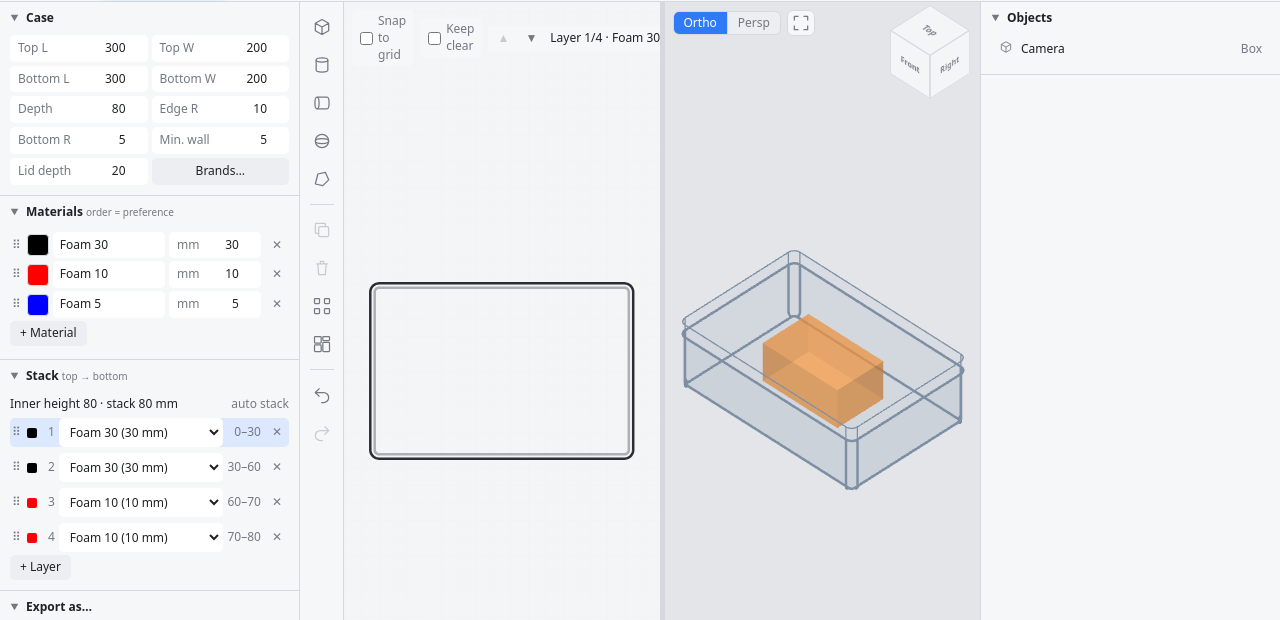
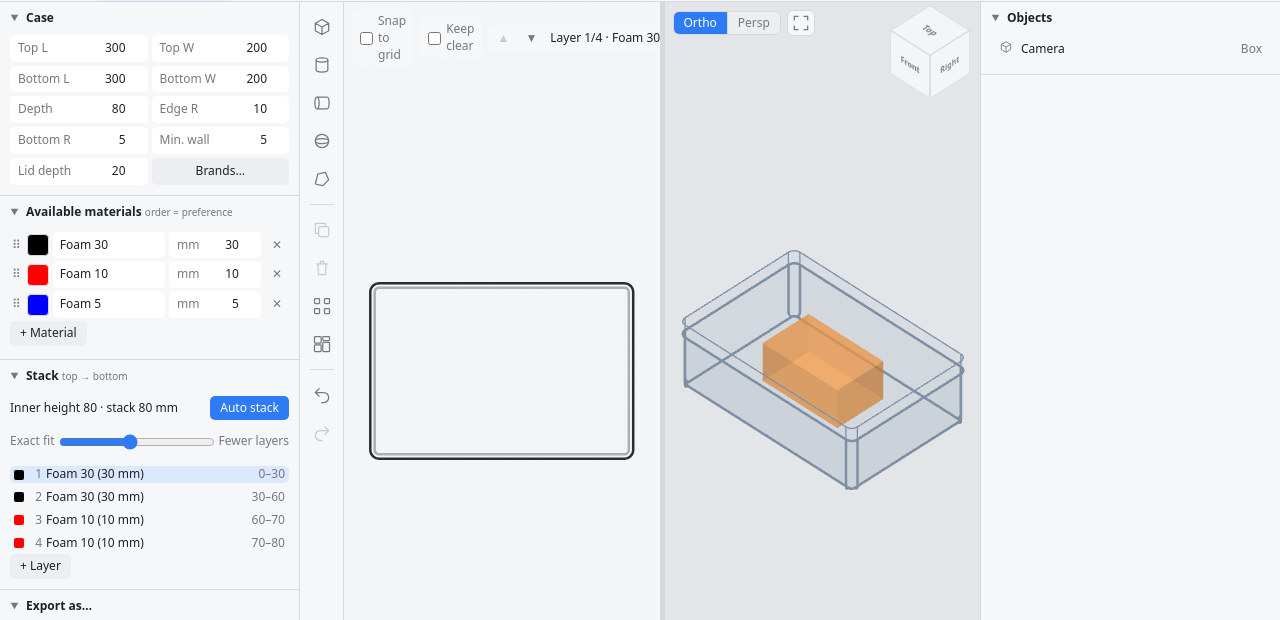
Before and after one commit to falue/incase, a website built with Vite: page index.html in a window 1280 px wide. Shown: the part 36-656 px from the top of the page. Built offline with nearby package versions, Linux system fonts and the light colour scheme; what clipper2-ts would draw is missing.

Commit message:
auto stack every time Z changes

```diff
--- a/index.html
+++ b/index.html
@@ -49,8 +49,8 @@
       <details open><summary>Case <small id="case-preset"></small></summary><div id="case" class="props"></div></details>
       <!-- placed as the last cell of the Case fields by renderCase -->
       <span id="preset-picker" class="preset-picker"><button id="presets-button" data-tip="Fill in the case from a brand's model or one of your own">Brands…</button><div id="presets" class="presets" hidden></div></span>
-      <details open><summary>Materials <small>order = preference</small></summary><div id="materials"></div></details>
-      <details open><summary>Stack <small>top → bottom</small></summary><div id="stack"></div></details>
+      <details open><summary>Available materials <small>order = preference</small></summary><div id="materials"></div></details>
+      <details open><summary>Stack <small>top → bottom</small></summary><div id="stack-head" class="row"></div><div id="stack-weight" class="row" data-tip="Auto stack: how much less sinking of the objects (in mm, all added up) one more layer must bring"></div><div id="stack"></div></details>
       <details open><summary>Export as…</summary><div id="export"></div></details>
       <footer class="links">
         <a href="https://github.com/falue/incase" target="_blank" rel="noopener" data-tip="Source code on GitHub"><svg viewBox="0 0 16 16" aria-label="GitHub"><path d="M8 0C3.58 0 0 3.58 0 8c0 3.54 2.29 6.53 5.47 7.59.4.07.55-.17.55-.38 0-.19-.01-.82-.01-1.49-2.01.37-2.53-.49-2.69-.94-.09-.23-.48-.94-.82-1.13-.28-.15-.68-.52-.01-.53.63-.01 1.08.58 1.23.82.72 1.21 1.87.87 2.33.66.07-.52.28-.87.51-1.07-1.78-.2-3.64-.89-3.64-3.95 0-.87.31-1.59.82-2.15-.08-.2-.36-1.02.08-2.12 0 0 .67-.21 2.2.82.64-.18 1.32-.27 2-.27.68 0 1.36.09 2 .27 1.53-1.04 2.2-.82 2.2-.82.44 1.1.16 1.92.08 2.12.51.56.82 1.27.82 2.15 0 3.07-1.87 3.75-3.65 3.95.29.25.54.73.54 1.48 0 1.07-.01 1.93-.01 2.2 0 .21.15.46.55.38A8.013 8.013 0 0016 8c0-4.42-3.58-8-8-8z"/></svg></a>
--- a/src/main.ts
+++ b/src/main.ts
@@ -5,7 +5,7 @@ import { exportDxf, exportSvg } from './export'
 import { History } from './history'
 import { exportPdf, PAPERS } from './pdf'
 import { PRESETS, saveUserPresets, userPresets, type Preset } from './presets'
-import { boxCorners, defaultItem, itemHeight, loadProject, newProject, parseProject, saveProject, setNotchCount, suggestStack, uid, type CaseKey, type Dim, type Item, type Project, type Shape } from './model'
+import { boxCorners, defaultItem, itemHeight, LAYER_COST, loadProject, newProject, parseProject, saveProject, setNotchCount, suggestStack, uid, type CaseKey, type Dim, type Item, type Material, type Project, type Shape } from './model'
 import { View2D } from './view2d'
 import { View3D } from './view3d'
 
@@ -205,7 +205,7 @@ const renderers: Record<Section, () => void> = { case: renderCase, materials: re
 
 /** Call after every model change; rebuilds the listed panels (structural changes), the rest is synced in place. */
 function changed(...rebuild: Section[]) {
-  if (project.stackAuto) project.stack = suggestStack(project.materials, project.box.depth)
+  if (project.stackAuto) project.stack = suggestStack(project.materials, project.box.depth, project.items.map(it => it.z + itemHeight(it)), project.layerCost)
   for (const s of new Set(rebuild)) renderers[s]()
   renderStack()
   renderPresetName()
@@ -389,8 +389,26 @@ function renderExport() {
   )
 }
 
+/**
+ * Trade-off slider for the auto stack; outside #stack so rebuilding the stack does not break a drag.
+ * Quadratic from 0 to `max` mm, so small values (where most of the effect is) get most of the travel.
+ */
+function renderStackWeight(max = 50) {
+  const slider = input('range', () => String(Math.sqrt((project.layerCost ?? LAYER_COST) / max)), el => {
+    project.layerCost = max * el.valueAsNumber ** 2
+    changed()
+  })
+  Object.assign(slider, { min: '0', max: '1', step: '0.01', className: 'grow' })
+  $('stack-weight').replaceChildren(
+    h('span', { className: 'hint', textContent: 'Exact fit' }),
+    slider,
+    h('span', { className: 'hint', textContent: 'Fewer layers' }),
+  )
+}
+
 function renderStack() {
   const { stack, materials, box } = project
+  $('stack-weight').hidden = !project.stackAuto
   const manual = (action: () => void) => () => {
     action()
     project.stackAuto = false
@@ -400,11 +418,15 @@ function renderStack() {
     const m = materials.find(m => m.id === id)!
     const a = z
     z += m.thickness
-    const select = h('select', { className: 'grow' }, ...materials.map(o => h('option', { value: o.id, textContent: `${o.name} (${fmtLen(o.thickness)} ${unit()})` })))
+    const label = (o: Material) => `${o.name} (${fmtLen(o.thickness)} ${unit()})`
+    const picker = () => {
+      const select = h('select', { className: 'grow' }, ...materials.map(o => h('option', { value: o.id, textContent: label(o) })))
       select.value = id
       select.onchange = () => {
         manual(() => (stack[i] = select.value))()
         changed()
+      }
+      return select
     }
     // clicking a row shows that layer in the top view
     const showLayer = (e: MouseEvent) => {
@@ -413,26 +435,28 @@ function renderStack() {
       scheduleViews()
     }
     return h('div', { className: 'row sortable', onclick: showLayer },
-      dragHandle((from, to) => (move(stack, from, to), (project.stackAuto = false), changed())),
+      // the auto stack picks and orders the materials itself; the empty span keeps the columns
+      project.stackAuto ? h('span') : dragHandle((from, to) => (move(stack, from, to), (project.stackAuto = false), changed())),
       h('span', { className: 'swatch', style: `background:${m.color}` }),
       h('span', { className: 'idx', textContent: String(i + 1), tip: 'Layer number, counted from the top (as on the export labels)' }),
-      select,
+      project.stackAuto ? h('span', { className: 'grow', textContent: label(m) }) : picker(),
       h('span', { className: 'hint range', textContent: `${fmtLen(a)}–${fmtLen(z)}`, tip: 'Depth range of this layer, measured from the foam top' }),
-      iconButton('✕', '', manual(() => stack.splice(i, 1))),
+      ...(project.stackAuto ? [] : [iconButton('✕', '', manual(() => stack.splice(i, 1)))]),
     )
   })
-  $('stack').replaceChildren(
-    h('div', { className: 'row' },
+  $('stack-head').replaceChildren(
     h('span', {
       className: 'total' + (z > box.depth + 0.01 ? ' off' : ''),
       textContent: `Inner height ${fmtLen(box.depth)} · stack ${fmtLen(z)} ${unit()}`,
       tip: 'A stack lower than the case is fine (it rests on the floor); a taller one does not fit',
     }),
     h('span', { className: 'grow' }),
-      project.stackAuto
-        ? h('span', { className: 'hint', textContent: 'auto stack', tip: 'The stack builds itself from the material list until you edit it' })
-        : button('Auto stack', 'Build the stack from the material list again, and keep it updated', () => (project.stackAuto = true)),
+    Object.assign(
+      button('Auto stack', 'When on, the stack builds itself from the material list and the objects and stays updated; editing a layer turns it off', () => (project.stackAuto = !project.stackAuto)),
+      { className: 'toggle' + (project.stackAuto ? ' active' : '') },
     ),
+  )
+  $('stack').replaceChildren(
     ...rows,
     button('+ Layer', "Adds it at the bottom, using the last layer's material", manual(() => materials.length && stack.push(stack.at(-1) ?? materials[0].id))),
   )
@@ -1027,6 +1051,7 @@ function renderAll() {
   renderCase()
   presetPicker()
   renderExport()
+  renderStackWeight()
   changed('materials', 'items', 'selection')
 }
 
--- a/src/model.ts
+++ b/src/model.ts
@@ -57,6 +57,8 @@ export interface Project {
   /** Material ids, top → bottom. */
   stack: string[]
   stackAuto: boolean
+  /** Auto stack: mm of sinking one more layer must save (see suggestStack); missing in older saves. */
+  layerCost?: number
   items: Item[]
   labelColor: string
   /** Width of the cut (laser, mill, knife) in mm; the export offsets cut lines by half of it. */
@@ -143,26 +145,50 @@ export function setNotchCount(it: Item, count: number) {
   }
 }
 
-/** Fills `depth` with as few layers as possible, preferring materials earlier in the list; never exceeds depth. */
-export function suggestStack(materials: Material[], depth: number): string[] {
+/** True if cost `a` beats `b`, comparing entries in order. */
+const cheaper = (a: number[], b: number[]) => {
+  const k = a.findIndex((v, i) => v !== b[i])
+  return k >= 0 && a[k] < b[k]
+}
+
+export const LAYER_COST = 10
+
+/**
+ * Stack for a case `depth` deep, never exceeding it. Ranked by: filling the depth, then fewest layers plus least
+ * sinking of the objects (their `bottoms`, from the foam top, should land on layer boundaries), where one more layer
+ * is worth it only if it saves more than `layerCost` mm of sinking in total, then materials earlier in the list.
+ * Between the boundaries objects rest on, preferred materials go on top.
+ */
+export function suggestStack(materials: Material[], depth: number, bottoms: number[], layerCost = LAYER_COST): string[] {
   const units = materials.map(m => Math.round(m.thickness * 10))
   const target = Math.max(0, Math.round(depth * 10))
-  // best[s] = [layer count, preference cost, last material index] of the cheapest combination summing to s
-  const best: ([number, number, number] | undefined)[] = [[0, 0, -1]]
+  const bs = bottoms.map(b => Math.round(b * 10)).filter(b => b > 0)
+  // best[s]: cheapest stack summing to s; cost = [layers × layerCost + sinking, preference], its last layer spans from..s
+  const best: ({ cost: number[]; from: number; mat: number } | undefined)[] = [{ cost: [0, 0], from: 0, mat: -1 }]
   for (let s = 1; s <= target; s++) {
     units.forEach((u, i) => {
       const prev = u > 0 && u <= s ? best[s - u] : undefined
       if (!prev) return
-      const cur = best[s]
-      const cand: [number, number, number] = [prev[0] + 1, prev[1] + i, i]
-      if (!cur || cand[0] < cur[0] || (cand[0] === cur[0] && cand[1] < cur[1])) best[s] = cand
+      const sink = bs.reduce((sum, b) => (b > s - u && b <= s ? sum + s - b : sum), 0)
+      const cost = [prev.cost[0] + layerCost * 10 + sink, prev.cost[1] + i]
+      if (!best[s] || cheaper(cost, best[s]!.cost)) best[s] = { cost, from: s - u, mat: i }
     })
   }
-  let s = target
-  while (s > 0 && !best[s]) s--
-  const picks: number[] = []
-  for (; s > 0; s -= units[best[s]![2]]) picks.push(best[s]![2])
-  return picks.sort((a, b) => a - b).map(i => materials[i].id)
+  // objects reaching below the stack stand on the case floor, raised by the gap; worse than anything else
+  let end = 0, endCost = [Infinity]
+  best.forEach((b, s) => {
+    if (!b) return
+    const cost = [bs.reduce((sum, x) => sum + Math.max(0, x - s), 0), -s, ...b.cost]
+    if (cheaper(cost, endCost)) [end, endCost] = [s, cost]
+  })
+  const layers: { a: number; i: number }[] = []
+  for (let s = end; s > 0; s = best[s]!.from) layers.unshift({ a: best[s]!.from, i: best[s]!.mat })
+  const runs: number[][] = [[]]
+  for (const { a, i } of layers) {
+    runs.at(-1)!.push(i)
+    if (bs.some(b => b > a && b <= a + units[i])) runs.push([])
+  }
+  return runs.flatMap(r => r.sort((x, y) => x - y)).map(i => materials[i].id)
 }
 
 function defaultProject(): Project {
@@ -171,7 +197,7 @@ function defaultProject(): Project {
     { id: uid(), name: 'Foam 10', thickness: 10, color: '#ff0000' },
     { id: uid(), name: 'Foam 5', thickness: 5, color: '#0000ff' },
   ]
-  const stack = suggestStack(materials, 80)
+  const stack = suggestStack(materials, 80, [])
   const camera = { ...defaultItem('box', 'Camera', 0, materials.find(m => m.id === stack[0])!.thickness), l: 130, w: 80, h: 60, r: 8 }
   setNotchCount(camera, 1)
   return {
@@ -179,6 +205,7 @@ function defaultProject(): Project {
     materials,
     stack,
     stackAuto: true,
+    layerCost: LAYER_COST,
     items: [camera],
     labelColor: '#ff00ff',
     kerf: 0,
--- a/src/style.css
+++ b/src/style.css
@@ -86,7 +86,7 @@ input[type='color']::-webkit-color-swatch { border: 1px solid var(--line); borde
 .seg { display: inline-flex; border: 1px solid var(--line); border-radius: 6px; overflow: hidden; background: var(--panel-2); }
 .seg button { padding: 3px 10px; border-radius: 0; background: none; color: var(--muted); }
 .seg button + button { border-left: 1px solid var(--line); }
-.seg button.active { background: var(--accent); color: var(--accent-text); }
+.seg button.active, .toggle.active { background: var(--accent); color: var(--accent-text); }
 
 /* top bar */
 /* shares the page columns so the layout switch sits above the viewports */
@@ -232,6 +232,7 @@ h4 { margin: 10px 0 4px; font-size: 11px; color: var(--muted); font-weight: 600;
 #stack > * { grid-column: 1 / -1; }
 #stack > button { justify-self: start; }
 #stack > .sortable { display: grid; grid-template-columns: subgrid; align-items: center; }
+#stack-weight input { margin: 0; accent-color: var(--accent); }
 #stack .range { text-align: right; font-variant-numeric: tabular-nums; }
 #view2d .object-outline { fill: none; stroke-width: 1px; vector-effect: non-scaling-stroke; pointer-events: none; }
 
```
Lines whose indentation alone changed are shown as unchanged.
